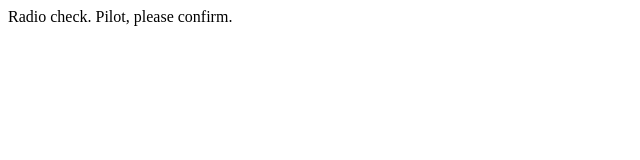
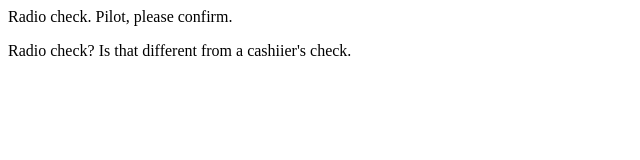
Before and after one commit to evmck/communication-log, a plain HTML site: page index.html in a window 1280 px wide. Shown: the whole page, without its empty margins (0-640 px from the left). Drawn offline with Linux system fonts and the light colour scheme.

Commit message:
Third time's the charm

```diff
--- a/index.html
+++ b/index.html
@@ -1,5 +1,6 @@
 <html>
    <body>
       <p>Radio check. Pilot, please confirm.</p>
+      <p>Radio check? Is that different from a cashiier's check.</p>
    </body>
 </html>
```
